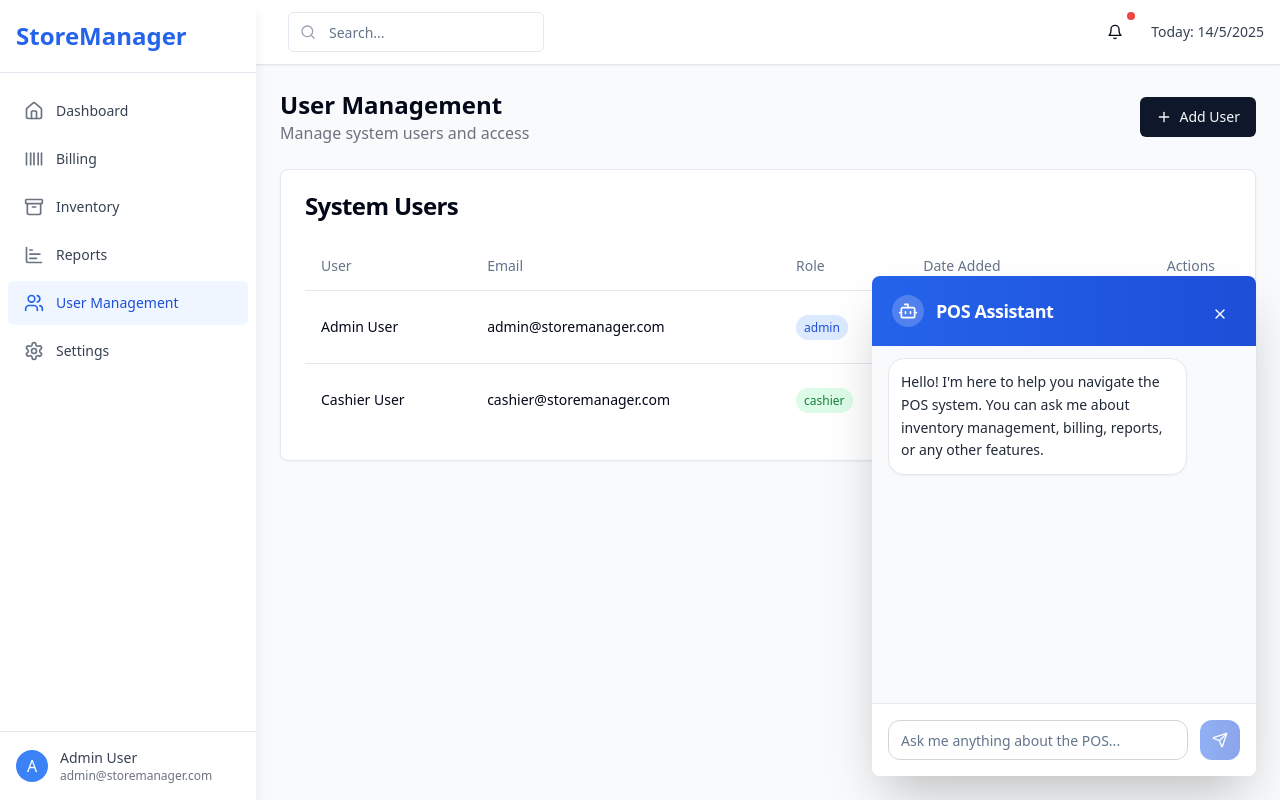
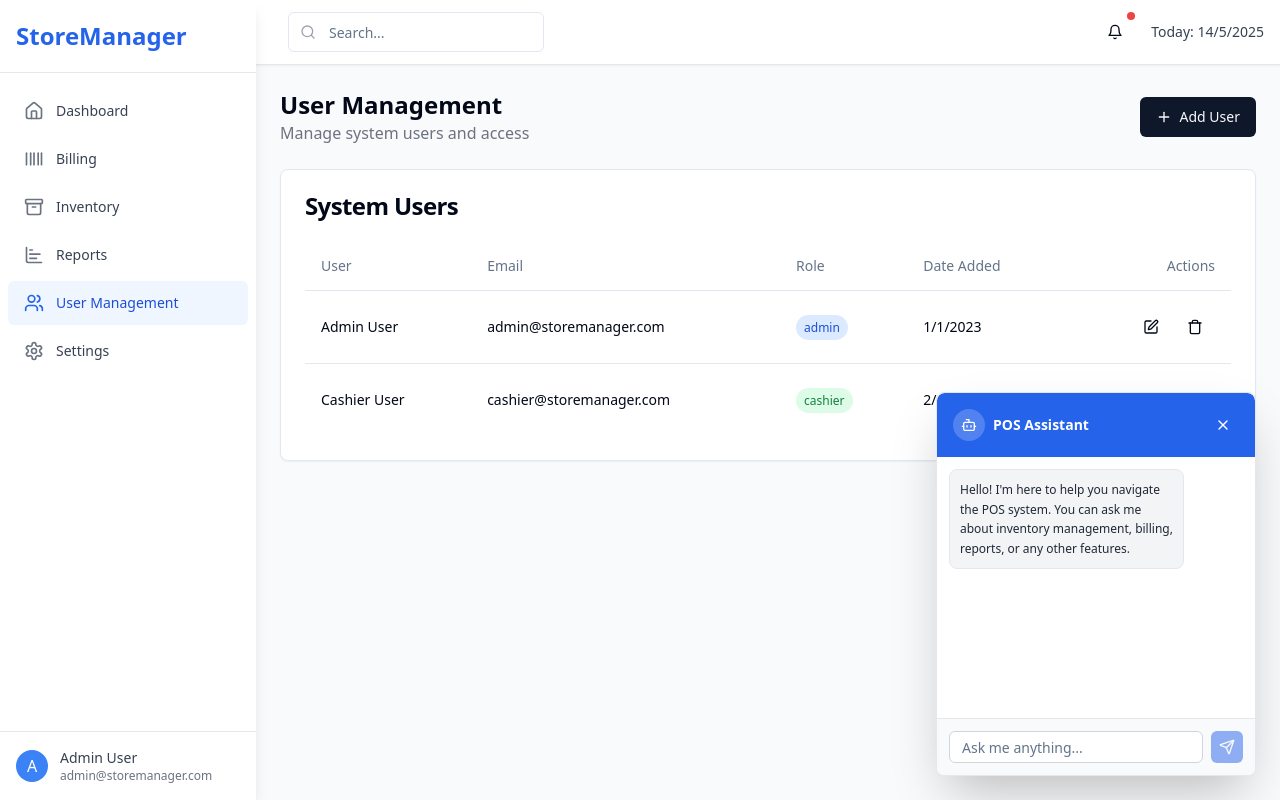
Before and after one commit to MradulRaghuwanshi/billing-buddy-india-08, a React (Vite) app: page /users in a window 1280 px wide. Both pictures are taken after a click on the button 1224 px from the left and 744 px from the top of the page. Built offline with nearby package versions, Linux system fonts and the light colour scheme.

Commit message:
Refactor: Improve chatbot CSS and scrollability
Redesigned the chatbot's CSS for better styling and ensured proper scrollability within the message area.

```diff
--- a/src/components/chatbot/Chatbot.tsx
+++ b/src/components/chatbot/Chatbot.tsx
@@ -124,47 +124,48 @@ const Chatbot = () => {
       {!isOpen && (
         <Button
           onClick={() => setIsOpen(true)}
-          className="fixed bottom-6 right-6 h-16 w-16 rounded-full bg-gradient-to-r from-blue-600 to-blue-700 hover:from-blue-700 hover:to-blue-800 shadow-xl hover:shadow-2xl transition-all duration-300 transform hover:scale-105 z-50"
+          className="fixed bottom-6 right-6 h-14 w-14 rounded-full bg-blue-600 hover:bg-blue-700 shadow-lg hover:shadow-xl transition-all duration-300 transform hover:scale-105 z-50"
           size="icon"
         >
-          <MessageCircle className="h-7 w-7 text-white" />
+          <MessageCircle className="h-6 w-6 text-white" />
         </Button>
       )}
 
       {/* Chat Window */}
       {isOpen && (
-        <Card className="fixed bottom-6 right-6 w-96 h-[500px] shadow-2xl z-50 flex flex-col border-0 overflow-hidden animate-fade-in">
-          <CardHeader className="flex flex-row items-center justify-between py-4 px-5 bg-gradient-to-r from-blue-600 to-blue-700 text-white">
-            <div className="flex items-center gap-3">
+        <div className="fixed bottom-6 right-6 w-80 h-96 shadow-2xl z-50 bg-white rounded-lg border border-gray-200 flex flex-col overflow-hidden">
+          {/* Header */}
+          <div className="flex items-center justify-between p-4 bg-blue-600 text-white rounded-t-lg">
+            <div className="flex items-center gap-2">
               <div className="h-8 w-8 rounded-full bg-white/20 flex items-center justify-center">
-                <Bot className="h-5 w-5" />
+                <Bot className="h-4 w-4" />
               </div>
-              <CardTitle className="text-lg font-semibold">POS Assistant</CardTitle>
+              <h3 className="font-semibold text-sm">POS Assistant</h3>
             </div>
             <Button
               variant="ghost"
               size="icon"
               onClick={() => setIsOpen(false)}
-              className="h-8 w-8 text-white hover:bg-white/20 transition-colors duration-200"
+              className="h-8 w-8 text-white hover:bg-white/20 transition-colors"
             >
-              <X className="h-5 w-5" />
+              <X className="h-4 w-4" />
             </Button>
-          </CardHeader>
+          </div>
 
-          <CardContent className="flex-1 flex flex-col p-0 bg-gray-50">
-            {/* Messages Area with Custom Scrolling */}
-            <ScrollArea className="flex-1 px-4 py-3">
-              <div className="space-y-4">
+          {/* Messages Area with Proper Scrolling */}
+          <div className="flex-1 flex flex-col min-h-0">
+            <ScrollArea className="flex-1 p-3">
+              <div className="space-y-3 pb-2">
                 {messages.map((message) => (
                   <div
                     key={message.id}
-                    className={`flex ${message.isBot ? 'justify-start' : 'justify-end'} animate-fade-in`}
+                    className={`flex ${message.isBot ? 'justify-start' : 'justify-end'}`}
                   >
                     <div
-                      className={`max-w-[85%] p-3 rounded-2xl text-sm leading-relaxed shadow-sm ${
+                      className={`max-w-[80%] p-2.5 rounded-lg text-xs leading-relaxed ${
                         message.isBot
-                          ? 'bg-white text-gray-800 border border-gray-200'
-                          : 'bg-gradient-to-r from-blue-600 to-blue-700 text-white'
+                          ? 'bg-gray-100 text-gray-800 border border-gray-200'
+                          : 'bg-blue-600 text-white'
                       }`}
                     >
                       {message.text}
@@ -176,27 +177,27 @@ const Chatbot = () => {
             </ScrollArea>
 
             {/* Input Area */}
-            <div className="border-t border-gray-200 p-4 bg-white">
-              <div className="flex gap-3">
+            <div className="border-t border-gray-200 p-3 bg-gray-50">
+              <div className="flex gap-2">
                 <Input
                   value={inputValue}
                   onChange={(e) => setInputValue(e.target.value)}
                   onKeyPress={handleKeyPress}
-                  placeholder="Ask me anything about the POS..."
-                  className="flex-1 border-gray-300 focus:border-blue-500 focus:ring-1 focus:ring-blue-500 rounded-xl"
+                  placeholder="Ask me anything..."
+                  className="flex-1 text-xs h-8 border-gray-300 focus:border-blue-500 focus:ring-1 focus:ring-blue-500"
                 />
                 <Button
                   onClick={handleSendMessage}
                   size="icon"
                   disabled={!inputValue.trim()}
-                  className="bg-gradient-to-r from-blue-600 to-blue-700 hover:from-blue-700 hover:to-blue-800 rounded-xl transition-all duration-200 disabled:opacity-50"
+                  className="bg-blue-600 hover:bg-blue-700 h-8 w-8 transition-colors disabled:opacity-50"
                 >
-                  <Send className="h-4 w-4" />
+                  <Send className="h-3 w-3" />
                 </Button>
               </div>
             </div>
-          </CardContent>
-        </Card>
+          </div>
+        </div>
       )}
     </>
   );
```
